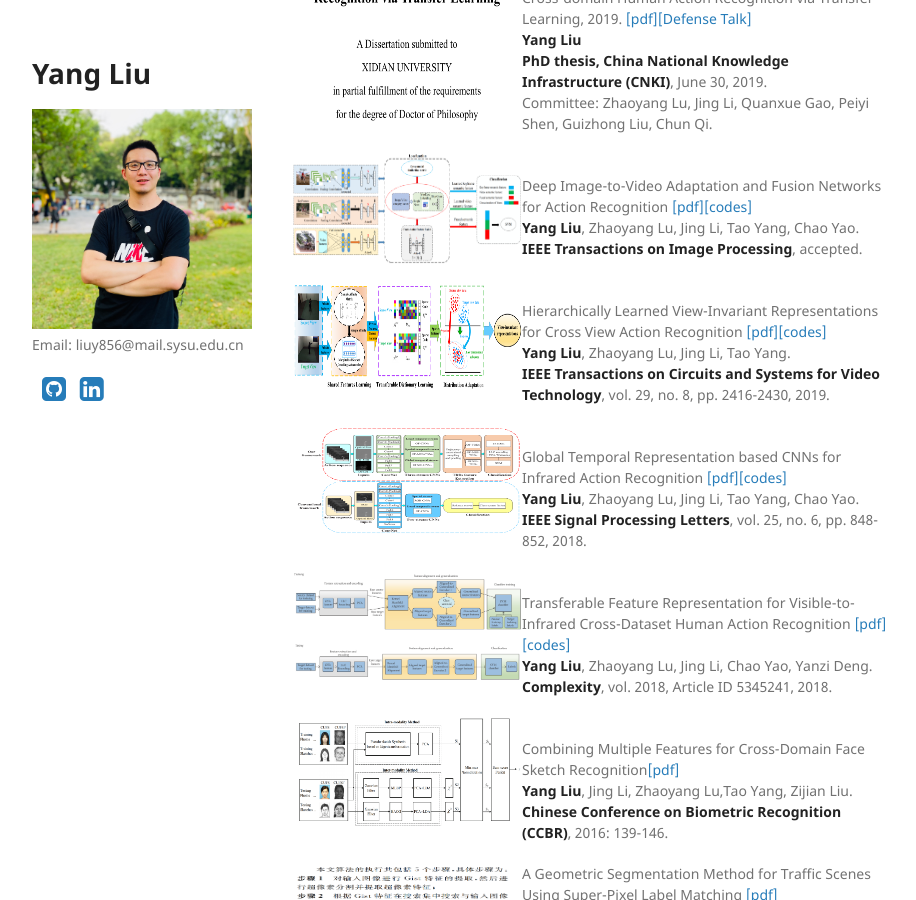
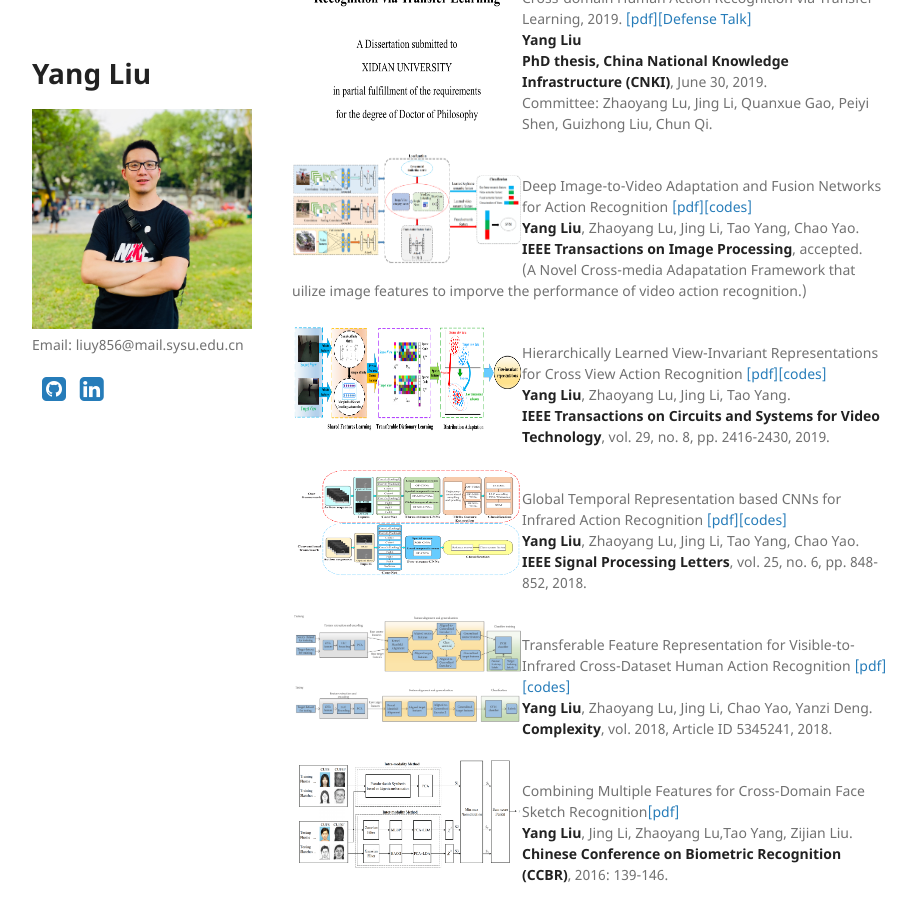
Before and after one commit to YangLiu9208/home, a Jekyll site: the page built from index.md, in a window 1280 px wide and 900 px high, scrolled down 849 px. Shown: the whole window, without its empty margins (178-1094 px from the left). Built offline with Jekyll 4.4.1, drawn with Linux system fonts in a browser that asks for light colours; a style sheet for code colours, icons or effects is not loaded.

Commit message:
Update index.md

```diff
--- a/index.md
+++ b/index.md
@@ -46,6 +46,7 @@ Committee: Zhaoyang Lu, Jing Li, Quanxue Gao, Peiyi Shen, Guizhong Liu, Chun Qi.
 Deep Image-to-Video Adaptation and Fusion Networks for Action Recognition [[pdf]](https://arxiv.org/pdf/1911.10751.pdf)[[codes]](https://yangliu9208.github.io/DIVAFN/)
 **Yang Liu**, Zhaoyang Lu, Jing Li, Tao Yang, Chao Yao.
 **IEEE Transactions on Image Processing**, accepted.
+(A Novel Cross-media Adapatation Framework that uilize image features to imporve the performance of video action recognition.)
 
 <div align="left">
           <a>
```
